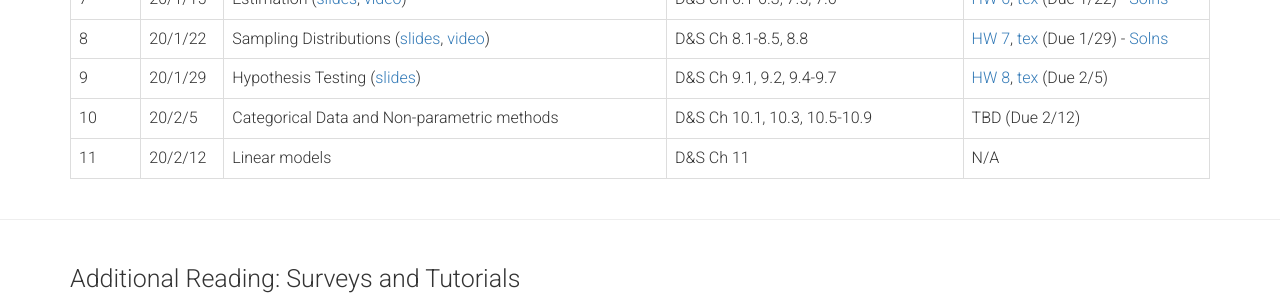
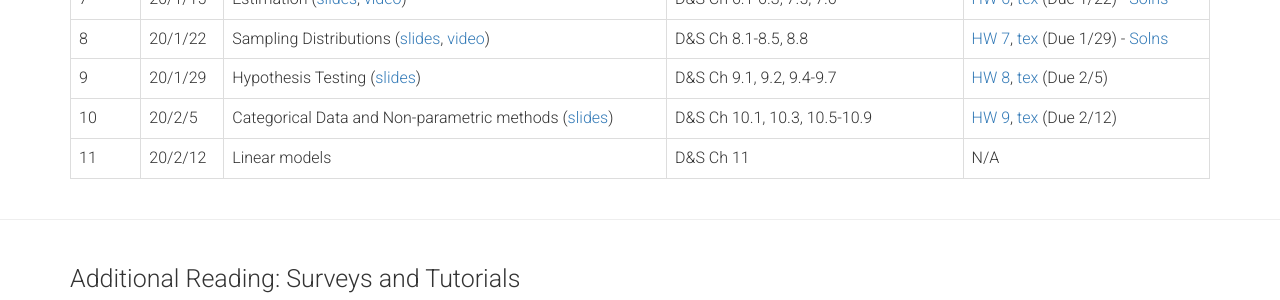
Before and after one commit to talisstats/talisstats.github.io, a Jekyll site: the page syllabus.html, which Jekyll copies as it is, in a window 1280 px wide. Shown: the part 1101-1401 px from the top of the page. Built offline with Jekyll 4.4.1, drawn with Linux system fonts in a browser that asks for light colours; nearby versions of some CDN libraries.

Commit message:
Adds lec10 and hw9 material

```diff
--- a/syllabus.html
+++ b/syllabus.html
@@ -223,13 +223,13 @@
     <td>10</td>
     <td>20/2/5 </td>
     <td>
-      Categorical Data and Non-parametric methods </br>
+      Categorical Data and Non-parametric methods (<a href="assets/slides/lec10.pdf">slides</a>)
     </td>
     <td>
       D&S Ch 10.1, 10.3, 10.5-10.9
     </td>
     <td>
-      TBD (Due 2/12)</br>
+      <a href="assets/hw/hw9.pdf">HW 9</a>, <a href="assets/hw/hw9.tex">tex</a> (Due 2/12)
     </td>
   </tr>
 
```
Also changed, not shown: 6 other files.
